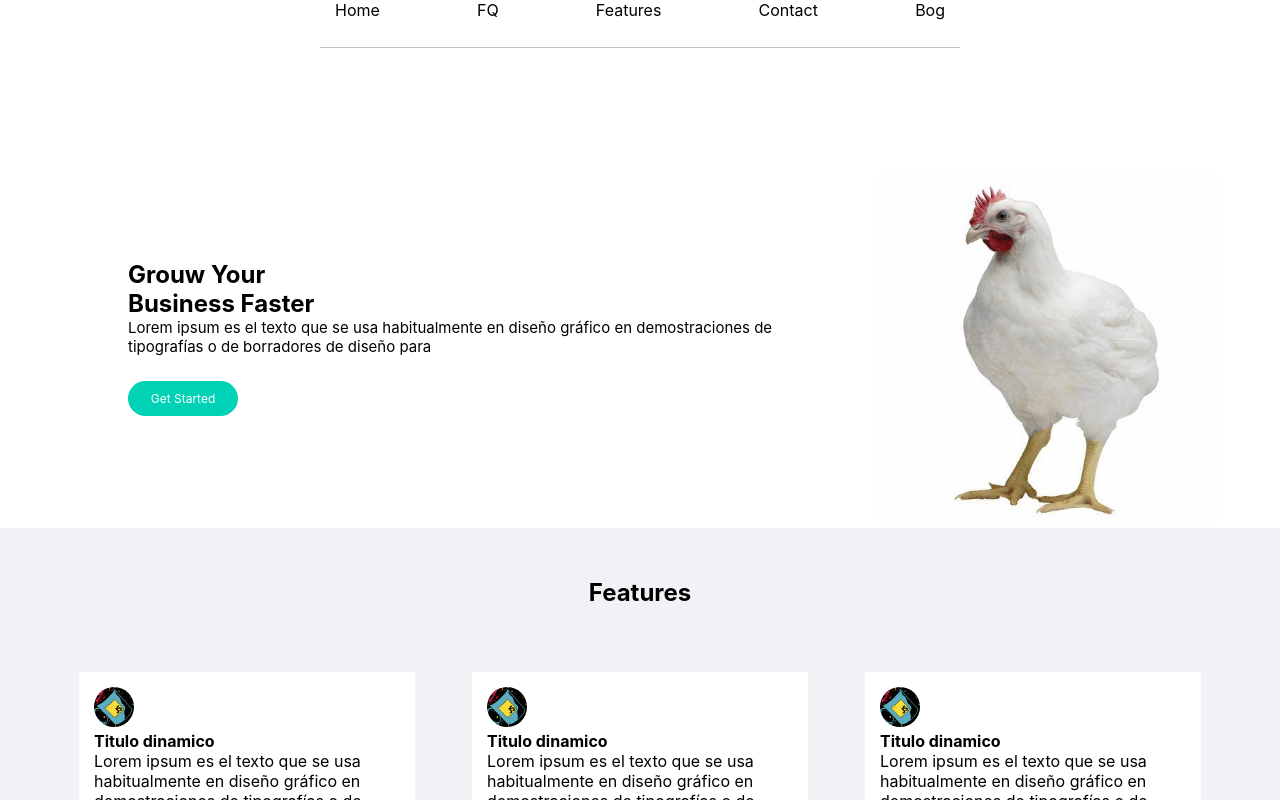
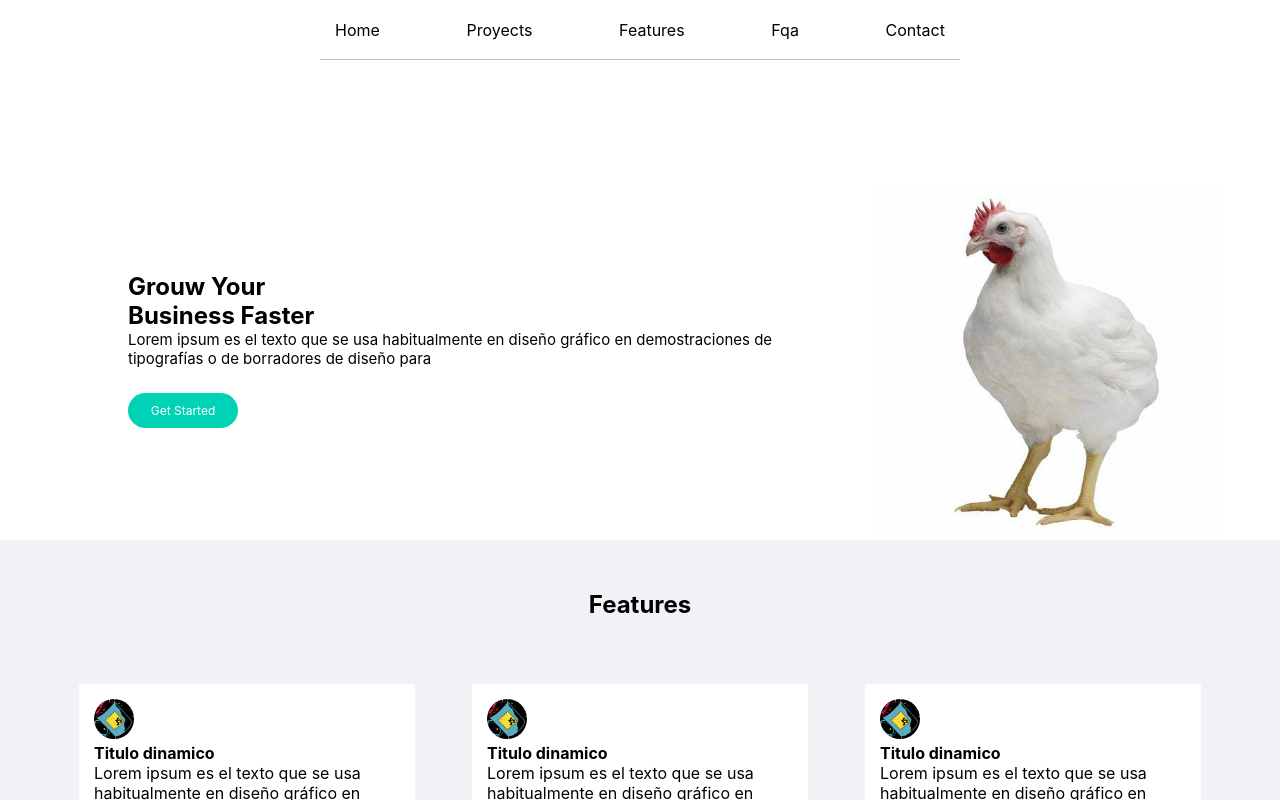
Before and after one commit to Carlos5309/test_one, a React (Create React App) app: page / in a window 1280 px wide. Shown: the top 800 px of the page. Built offline with nearby package versions, Linux system fonts and the light colour scheme.

Commit message:
setting load menu

```diff
--- a/src/Components/Header/index.js
+++ b/src/Components/Header/index.js
@@ -19,7 +19,7 @@ class Header extends Component{
     render(){
         return(
         <ContentHeader>
-            <div className="content-main-button">
+            <div className="content-main-button ">
                 <button className="icon-menu" onClick={this.handleClick}>
                     <i className="icon" >
                         {this.state.clicked ? <FiXSquare /> : <FiMenu />  }
@@ -31,16 +31,16 @@ class Header extends Component{
                     <Link to="/" className="links">Home</Link>
                 </div>
                 <div className="content-links">
-                    <Link to="/Header" className="links">FQ</Link>
+                    <Link to="/Header" className="links">Proyects</Link>
                 </div>
                 <div className="content-links">
                     <Link to="/Header" className="links">Features</Link>
                 </div>
                 <div className="content-links">
-                    <Link to="/Form" className="links">Contact</Link>
+                    <Link to="/Form" className="links">Fqa</Link>
                 </div>
                 <div className="content-links">
-                    <Link to="/Header" className="links">Bog</Link>
+                    <Link to="/Header" className="links">Contact</Link>
                 </div>
             </div>
         </ContentHeader>
--- a/src/Components/Header/styles.js
+++ b/src/Components/Header/styles.js
@@ -17,10 +17,10 @@ align-items: center;
     display: flex;
     justify-content: space-between;
     align-items: center;
-    height: 75px;
+    height: 60px;
     width: 50%;
     border-bottom: 1px solid #c2c2c2;
-    margin-top:-27px;
+
     @media(max-width:767px){
         display: flex;
         flex-direction: column;
@@ -31,6 +31,7 @@ align-items: center;
         opacity: 1;
         left: -100%;
         transition: all 0.5s ease;
+        margin-top:-27px;
     }
 };
 
@@ -44,6 +45,7 @@ align-items: center;
     position: fixed;
     box-sizing: border-box;
     margin-top:-27px;
+    transition: all 0.5s ease;
 
 };
 
@@ -67,7 +69,8 @@ align-items: center;
 };
 
 .links:hover{
-    background-color: rgba(0,0,0,.6);
+    border-bottom: 5px solid #4c51ec;;
+    margin-bottom:5px;
 }
 
 .icon-menu{
@@ -90,7 +93,6 @@ align-items: center;
 .content-main-button{
     left: 0;
     position: fixed;
-    margin-left: 15px;
     z-index: 20;
     margin-top: 60px;
 };
@@ -105,4 +107,8 @@ align-items: center;
     }
 }
 
+
+
+
+
 `
```
Also changed, not shown: 1 other file (tests, documents, lock files or other folders).
